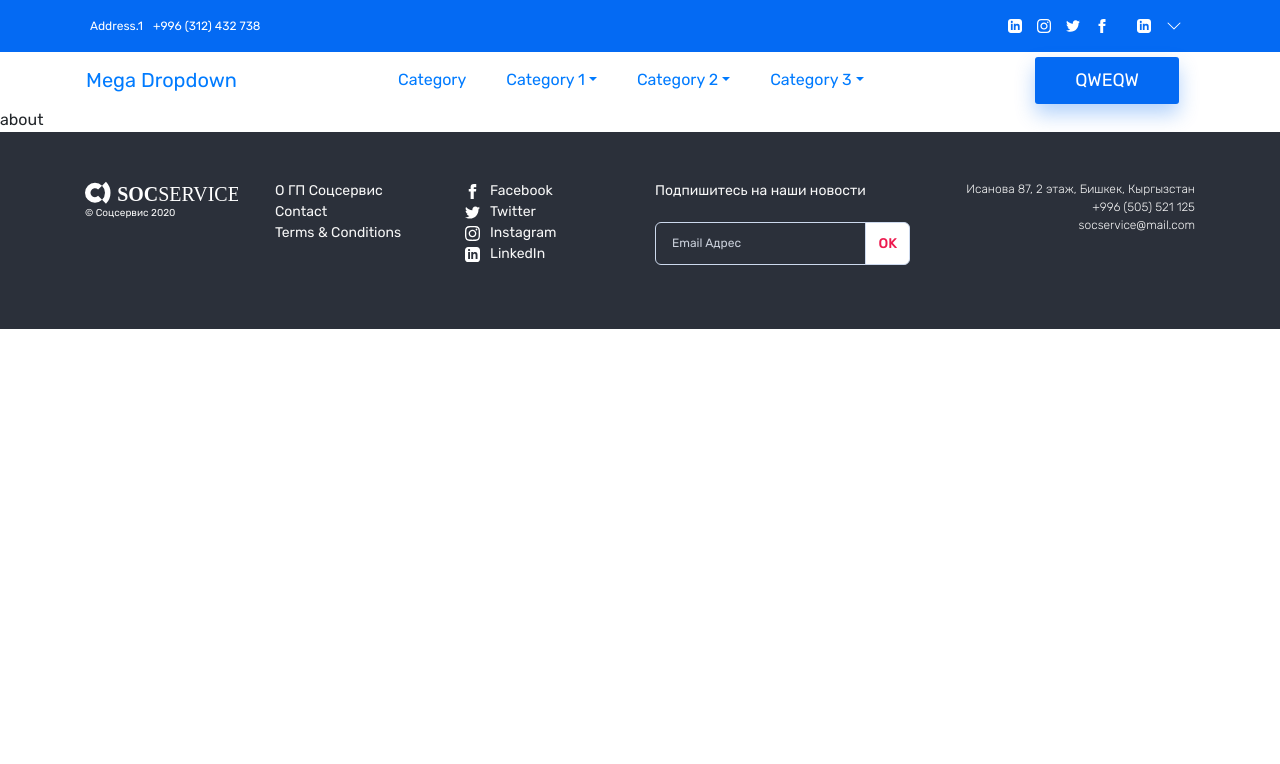
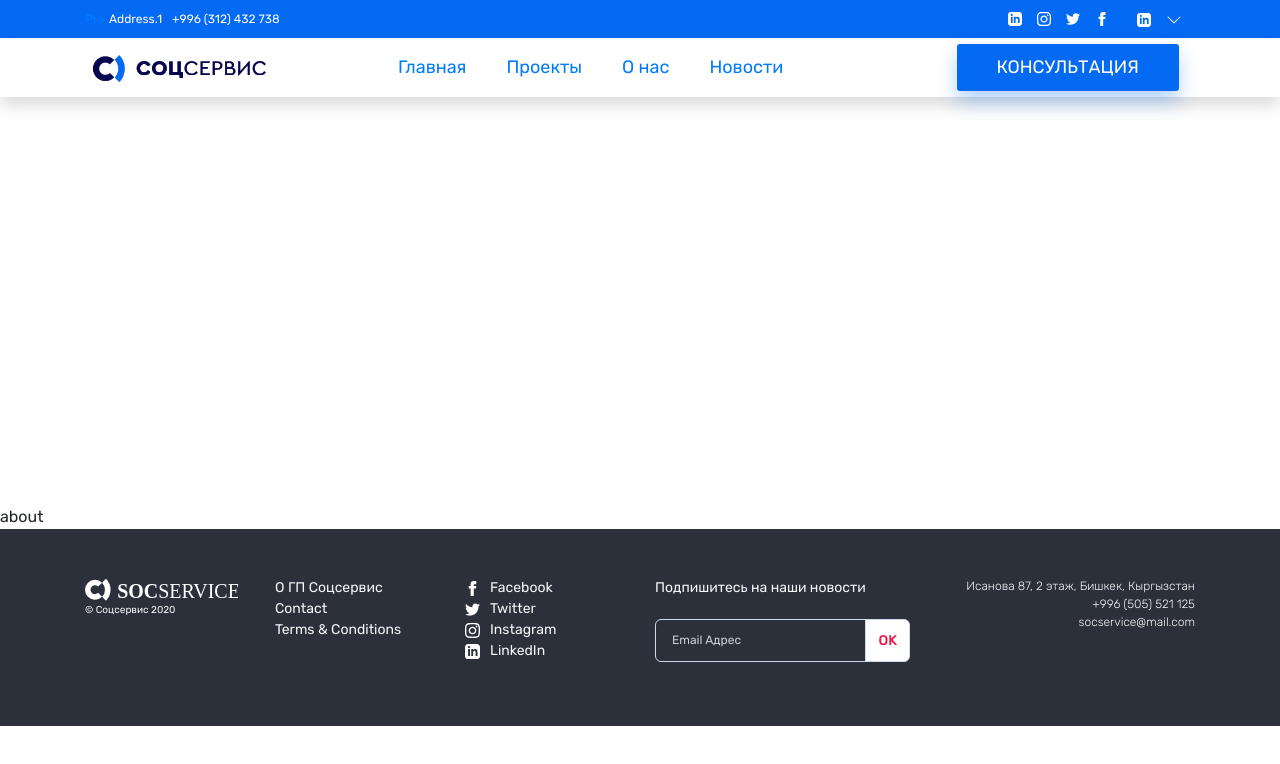
Before and after one commit to ErlanArtykbaev/soc-service-ui, a React (Create React App) app: page /contactUs in a window 1280 px wide. Shown: the top 764 px of the page. Built offline with nearby package versions, Linux system fonts and the light colour scheme; what i18next-xhr-backend would draw is missing.

Commit message:
change header design

```diff
--- a/src/App.js
+++ b/src/App.js
@@ -1,40 +1,35 @@
 import 'jquery/dist/jquery';
 import 'bootstrap/dist/js/bootstrap.bundle.min'
 import 'bootstrap/dist/css/bootstrap.css'
-import React from 'react'
-import {BrowserRouter as Router, Switch, Route} from 'react-router-dom'
+
 import './assets/sass/style.scss'
 
 import Admin from './admin/Admin'
-import Home from './pages/Home'
-import Header from './components/layout/Header'
-import About from './pages/About'
-import Projects from './pages/Projects'
-import Footer from './components/layout/Footer'
+import Home from './containers/Home'
+import About from './containers/About'
+import Projects from './containers/Projects'
 import {ServiceProvider} from './store/ServicesContext'
 import './i18next'
 import Layout from "./components/layout/Layout";
+import React from 'react'
+import {BrowserRouter as Router, Switch, Route} from 'react-router-dom'
 
 function App() {
     return (
         <>
             <Layout>
-                <div className="app">
-                    <Router>
                         <Switch>
                             <ServiceProvider>
                                 <Route path="/" exact component={Home}/>
                                 <Route path="/admin" exact component={Admin}/>
                                 <Route path="/about" exact component={About}/>
                                 <Route path="/team" exact component={About}/>
-                                <Route path="/projects" exact component={Projects}/>
+                                <Route path="/projects"  component={Projects} exact/>
                                 <Route path="/blog" exact component={About}/>
                                 <Route path="/career" exact component={About}/>
                                 <Route path="/contactUs" exact component={About}/>
                             </ServiceProvider>
                         </Switch>
-                    </Router>
-                </div>
             </Layout>
         </>
 
--- a/src/assets/sass/_header.scss
+++ b/src/assets/sass/_header.scss
@@ -120,8 +120,6 @@
         .icon {
           width: 14px;
           margin-right: 15px;
-          margin-top: 12px;
-          margin-bottom: 12px;
           box-sizing: border-box;
         }
         .lang-select{
@@ -150,42 +148,41 @@
   }
 }
 
-/* adds some margin below the link sets  */
+
+
+
+
+
+
+
+
 .navbar .dropdown-menu div[class*="col"] {
   margin-bottom:1rem;
 }
 
 .navbar .dropdown-menu {
   border:none;
-  background-color:#0060c8!important;
+  //background-color:#0060c8!important;
 }
 
-/* breakpoint and up - mega dropdown styles */
 @media screen and (min-width: 992px) {
-
-  /* remove the padding from the navbar so the dropdown hover state is not broken */
   .navbar {
     padding-top:0px;
     padding-bottom:0px;
 
   }
 
-  /* remove the padding from the nav-item and add some margin to give some breathing room on hovers */
   .navbar .nav-item {
     padding:.5rem .5rem;
     margin:0 .25rem;
   }
 
-  /* makes the dropdown full width  */
   .navbar .dropdown {position:static;}
 
   .navbar .dropdown-menu {
     width: 135%;
     left: -290px;
-    //right:0;
-    /*  height of nav-item  */
     top: 53px;
-
     display:block;
     visibility: hidden;
     opacity: 0;
--- a/src/assets/sass/style.scss
+++ b/src/assets/sass/style.scss
@@ -23,6 +23,10 @@
   &-12 {
     font-size: 12px;
   }
+
+  &-18 {
+    font-size: 18px;
+  }
   &-20 {
     font-size: 20px;
   }
--- a/src/components/layout/Header.js
+++ b/src/components/layout/Header.js
@@ -1,12 +1,12 @@
 import React from 'react'
-import {NavLink} from 'react-router-dom'
+import {Link, NavLink} from 'react-router-dom'
 import Button from "../UI/Button/Button";
 import $ from 'jquery'
 import InfoHeader from './InfoHeader'
 import logo from '../../assets/img/logo.png'
 
 const Header = () => {
-    $(document).ready(function() {
+    $(document).ready(function () {
         $(document).scroll(() => {
             if ($(document).scrollTop() > 50) {
                 $('.header').addClass("header-scrolled");
@@ -14,13 +14,13 @@ const Header = () => {
                 $('.header').removeClass("header-scrolled");
             }
         });
-        $(window).resize(function(){
-            if ($(window).width() >= 980){
+        $(window).resize(function () {
+            if ($(window).width() >= 980) {
                 $(".navbar .dropdown-toggle").hover(function () {
                     $(this).parent().toggleClass("show");
                     $(this).parent().find(".dropdown-menu").toggleClass("show");
                 });
-                $( ".navbar .dropdown-menu" ).mouseleave(function() {
+                $(".navbar .dropdown-menu").mouseleave(function () {
                     $(this).removeClass("show");
                 });
             }
@@ -29,141 +29,33 @@ const Header = () => {
 
 
     return (
-        // <div className={'header'}>
-        //     <nav className="navbar navbar-expand-lg container justify-content-between">
-        //         <NavLink className="navbar-brand" to="#">LOGO</NavLink>
-        //         <button className="navbar-toggler" type="button" data-toggle="collapse"
-        //                 data-target="#navbarSupportedContent" aria-controls="navbarSupportedContent"
-        //                 aria-expanded="false" aria-label="Toggle navigation">
-        //             <span className="navbar-toggler-icon"></span>
-        //         </button>
-        //
-        //
-        //         <div className="collapse navbar-collapse col-md-9" id="navbarSupportedContent">
-        //             <ul className="navbar-nav mr-auto">
-        //                 <li className="nav-item">
-        //                     <NavLink className="nav-link px-18" to="#">Link</NavLink>
-        //                 </li>
-        //                 <li className="nav-item">
-        //                     <NavLink className="nav-link px-18" to="#">Link</NavLink>
-        //                 </li>
-        //                 <li className="nav-item">
-        //                     <NavLink className="nav-link px-18" to="#">Link</NavLink>
-        //                 </li>
-        //                 <li className="nav-item dropdown">
-        //                     <NavLink className="nav-link dropdown-toggle px-18" to="#" id="navbarDropdown" role="button"
-        //                              data-toggle="dropdown" aria-haspopup="true" aria-expanded="false">
-        //                         Dropdown
-        //                     </NavLink>
-        //                     <div className="dropdown-menu px-18" aria-labelledby="navbarDropdown">
-        //                         <div>
-        //                             <h1>qwdqwqwd</h1>
-        //                             <h1>qwdqwqwd</h1>
-        //                             <h1>qwdqwqwd</h1>
-        //                             <h1>qwdqwqwd</h1>
-        //                             <h1>qwdqwqwd</h1>
-        //                             <h1>qwdqwqwd</h1>
-        //                             <h1>qwdqwqwd</h1>
-        //                             <h1>qwdqwqwd</h1>
-        //                             <h1>qwdqwqwd</h1>
-        //                             <h1>qwdqwqwd</h1>
-        //                             <h1>qwdqwqwd</h1>
-        //                             <h1>qwdqwqwd</h1>
-        //                         </div>
-        //                     </div>
-        //                 </li>
-        //                 <li className="nav-item dropdown px-18">
-        //                     <NavLink className="nav-link dropdown-toggle" to="#" id="navbarDropdown" role="button"
-        //                              data-toggle="dropdown" aria-haspopup="true" aria-expanded="false">
-        //                         Dropdown
-        //                     </NavLink>
-        //                     <div className="dropdown-menu" aria-labelledby="navbarDropdown">
-        //                         <NavLink className="dropdown-item" to="#">Action</NavLink>
-        //                         <NavLink className="dropdown-item" to="#">Another action</NavLink>
-        //                         <div className="dropdown-divider"></div>
-        //                         <NavLink className="dropdown-item" to="#">Something else here</NavLink>
-        //                     </div>
-        //                 </li>
-        //                 <li className="nav-item dropdown">
-        //                     <NavLink className="nav-link dropdown-toggle" to="#" id="navbarDropdown" role="button"
-        //                              data-toggle="dropdown" aria-haspopup="true" aria-expanded="false">
-        //                         Dropdown
-        //                     </NavLink>
-        //                     <div className="dropdown-menu" aria-labelledby="navbarDropdown">
-        //                         <NavLink className="dropdown-item" to="#">Action</NavLink>
-        //                         <NavLink className="dropdown-item" to="#">Another action</NavLink>
-        //                         <div className="dropdown-divider"></div>
-        //                         <NavLink className="dropdown-item" to="#">Something else here</NavLink>
-        //                     </div>
-        //                 </li>
-        //             </ul>
-        //             <Button>qweqw</Button>
-        //         </div>
-        //
-        //
-        //{/*    </nav>*/}
-        //{/*</div>*/}
 
-// <div id={'header'} className={'header position-fixed w-100'}>
-        // <InfoHeader/>
-        // <div className="container">
-        // <div className="menu">
-        // <div className='left-menu'>
-        // <NavLink to="/" className="link">
-        // <img src={logo} alt='logo' className='logo'/>
-        // </NavLink>
-        // </div>
-        // <div className='middle-menu'>
-        // <NavLink to="/" className="link center-link">
-        // Главная
-        // </NavLink>
-        // <NavLink to="/projects" className="link center-link">
-        // Проекты
-        // </NavLink>
-        // <NavLink to="/about" className="link center-link">
-        // О Нас
-        // </NavLink>
-        // <NavLink to="/blog" className="link center-link">
-        // Новости
-        // </NavLink>
-        // <NavLink to="/vacancies" className="link center-link">
-        // Вакансии
-        // </NavLink>
-        // <NavLink to="/contacts" className="link center-link">
-        // Контакты
-        // </NavLink>
-        // </div>
-        // <div className='rigth-menu'>
-        // <NavLink to="/contactUs" className="link cont">
-        // Консультация
-        // </NavLink>
-        //{/*            </div>*/}
-        //{/*        </div>*/}
-        //{/*    </div>*/}
-        //{/*</div>*/}
-
-
-        <div className={'header'}>
+        <div className={'header shadow'}>
             <nav className="navbar navbar-expand-lg container justify-content-between">
-                <NavLink className="navbar-brand px-18" to="#">Mega Dropdown</NavLink>
+                <NavLink to="/" className="navbar-brand px-18">
+                    <img src={logo} alt='logo' className='logo'/>
+                </NavLink>
                 <button className="navbar-toggler" type="button" data-toggle="collapse"
-                        data-target="#navbarSupportedContent" aria-controls="navbarSupportedContent" aria-expanded="false"
+                        data-target="#navbarSupportedContent" aria-controls="navbarSupportedContent"
+                        aria-expanded="false"
                         aria-label="Toggle navigation">
                     <span className="navbar-toggler-icon"></span>
                 </button>
-
                 <div className="collapse navbar-collapse col-md-9 px-18" id="navbarSupportedContent">
                     <ul className="navbar-nav mr-auto">
                         <li className="nav-item">
-                            <NavLink className="nav-link" to="#">Category</NavLink>
+                            <NavLink to="/"  className="nav-link" id="navbarDropdown" role="button"
+                                     aria-haspopup="true" aria-expanded="false">
+                                Главная
+                            </NavLink>
                         </li>
                         <li className="nav-item dropdown">
-                            <NavLink className="nav-link dropdown-toggle" to="#" id="navbarDropdown" role="button"
-                                     data-toggle="dropdown" aria-haspopup="true" aria-expanded="false">
-                                Category 1
+
+                            <NavLink to="/projects"  className="nav-link" id="navbarDropdown" role="button"
+                                     aria-haspopup="true" aria-expanded="false">
+                                Проекты
                             </NavLink>
-                            <div className="dropdown-menu" aria-labelledby="navbarDropdown">
-
+                            <div className="dropdown-menu p-2 border-0 shadow-lg" aria-labelledby="navbarDropdown">
 
                                 <div className="container">
                                     <div className="row">
@@ -171,7 +63,9 @@ const Header = () => {
                                             <span className="text-uppercase text-white">Category 1</span>
                                             <ul className="nav flex-column">
                                                 <li className="nav-item">
-                                                    <NavLink className="nav-link" to="#">Link item</NavLink>
+                                                    <NavLink to={'/projects'} className="nav-link">
+                                                        projects
+                                                    </NavLink>
                                                 </li>
                                                 <li className="nav-item">
                                                     <NavLink className="nav-link" to="#">Link item</NavLink>
@@ -209,20 +103,20 @@ const Header = () => {
                             </div>
                         </li>
                         <li className="nav-item dropdown">
-                            <NavLink className="nav-link dropdown-toggle" to="#" id="navbarDropdown" role="button"
-                                     data-toggle="dropdown" aria-haspopup="true" aria-expanded="false">
-                                Category 2
+                            <NavLink to="/about"  className="nav-link" id="navbarDropdown" role="button"
+                                 aria-haspopup="true" aria-expanded="false">
+                                О нас
                             </NavLink>
-                            <div className="dropdown-menu" aria-labelledby="navbarDropdown">
-
-
+                            <div className="dropdown-menu p-2 border-0 shadow-lg" aria-labelledby="navbarDropdown">
                                 <div className="container">
                                     <div className="row">
                                         <div className="col-md-4">
                                             <span className="text-uppercase text-white">Category 2</span>
                                             <ul className="nav flex-column">
                                                 <li className="nav-item">
-                                                    <NavLink className="nav-link" to="#">Link item</NavLink>
+                                                    <NavLink to="/about" >
+                                                        О нас
+                                                    </NavLink>
                                                 </li>
                                                 <li className="nav-item">
                                                     <NavLink className="nav-link" to="#">Link item</NavLink>
@@ -260,11 +154,11 @@ const Header = () => {
                             </div>
                         </li>
                         <li className="nav-item dropdown">
-                            <NavLink className="nav-link dropdown-toggle" to="#" id="navbarDropdown" role="button"
-                                     data-toggle="dropdown" aria-haspopup="true" aria-expanded="false">
-                                Category 3
+                            <NavLink to="/news"  className="nav-link" id="navbarDropdown" role="button"
+                                     aria-haspopup="true" aria-expanded="false">
+                                Новости
                             </NavLink>
-                            <div className="dropdown-menu" aria-labelledby="navbarDropdown">
+                            <div className="dropdown-menu p-2 border-0 shadow-lg" aria-labelledby="navbarDropdown">
                                 <div className="">
                                     <div className="row">
                                         <div className="col-md-4">
@@ -311,7 +205,7 @@ const Header = () => {
                         </li>
 
                     </ul>
-                    <Button>qweqw</Button>
+                    <Button>Консультация</Button>
                 </div>
 
 
--- a/src/components/layout/InfoHeader.js
+++ b/src/components/layout/InfoHeader.js
@@ -9,12 +9,15 @@ import linked from '../../assets/img/socIcons/iconmonstr-linkedin-3.svg'
 import twitter from '../../assets/img/socIcons/iconmonstr-twitter-1.svg'
 import facebook from '../../assets/img/socIcons/iconmonstr-facebook-1.svg'
 import ChevronDown from '../../assets/img/ChevronDown.svg'
-import ImageSelectPreview from 'react-image-select-pv';
+import {LANGUAGES} from '../../constants';
+import {NavLink} from "react-router-dom";
 
 
 
 const InfoHeader = () => {
     const dispatch = useDispatch();
+    const currentLanguage = useSelector(state => state.language.language);
+
     const [lang, setLang] = useState('ru')
     const {t, i18n} = useTranslation()
 
@@ -22,17 +25,22 @@ const InfoHeader = () => {
         i18n.changeLanguage(lang)
     }, [lang])
 
-    const qwe = (v) => {
-        dispatch(changeLanguage(v));
+    const changeToSelectedLanguage = (v) => {
+        if (currentLanguage !== v) {
+            setLang(v);
+            dispatch(changeLanguage(v));
+        }
     };
 
-    const languages = ['ru', 'en', 'kg'];
+
 
     return (
         <div className="info-header">
             <div className="container">
                 <div className='wrap-header'>
                     <div className='texts'>
+                        <NavLink to={'/about'}>Pro</NavLink>
+
                         <span>{t("Address.1")}</span>
                         <span>+996 (312) 432 738</span>
                     </div>
@@ -48,8 +56,8 @@ const InfoHeader = () => {
                                 <img className={'text-white'} src={ChevronDown} alt="Chevron Down"/>
                             </button>
                             <div className="dropdown-menu" aria-labelledby="dropdownMenuButton">
-                                {languages.map((v)=>{
-                                    return <div key={v} type={'button'} onClick={() => qwe(v)} className="dropdown-item">{v}</div>
+                                {LANGUAGES.map((v)=>{
+                                    return <div key={v} onClick={() => changeToSelectedLanguage(v)} className="dropdown-item">{v}</div>
                                 })}
                             </div>
                         </div>
--- /dev/null
+++ b/src/constants.js
@@ -0,0 +1 @@
+export const LANGUAGES = ['ru', 'en', 'kg'];
--- /dev/null
+++ b/src/containers/About.js
@@ -0,0 +1,28 @@
+import React from 'react'
+
+const About = () => {
+	return(
+		<div className='about'>
+			<br/>
+			<br/>
+			<br/>
+			<br/>
+			<br/>
+			<br/>
+			<br/>
+			<br/>
+			<br/>
+			<br/>
+			<br/>
+			<br/>
+			<br/>
+			<br/>
+			<br/>
+			<br/>
+			<br/>
+			about
+		</div>
+	)
+}
+
+export default About
--- a/src/pages/Home.js
+++ b/src/containers/Home.js
@@ -1,6 +1,6 @@
 import React from 'react'
 import MainHeader from '../components/Home/MainHeader'
-import Slider from '../containers/Slider'
+import Slider from './Slider'
 import FeedBack from "../components/Home/FeedBack/FeedBack";
 
 const Home = () => {
```
Also changed, not shown: src/pages/About.js (deleted, +0 -11 lines), src/containers/Blog.js (renamed from src/pages/Blog.js), src/containers/Career.js (renamed from src/pages/Career.js), src/containers/Projects.js (renamed from src/pages/Projects.js).
